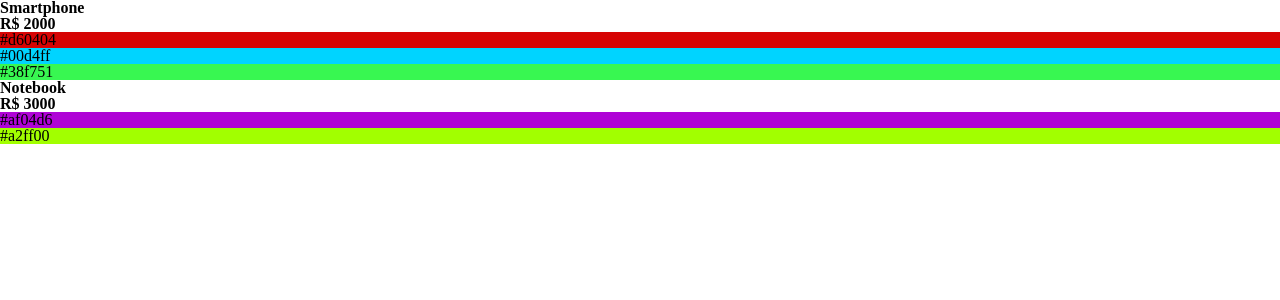
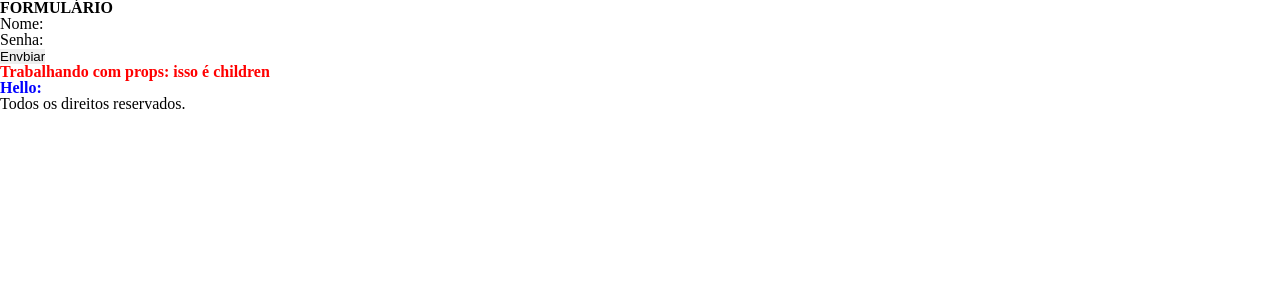
Before and after one commit to ptrktodev/ReactJS-Study, a React (Create React App) app: page / in a window 1280 px wide. Shown: the top 300 px of the page. Built offline with nearby package versions, Linux system fonts and the light colour scheme.

Commit message:
...props

```diff
--- a/src/App.js
+++ b/src/App.js
@@ -1,59 +1,26 @@
 import React from 'react';
+import Header from './Header';
+import Footer from './Footer';
+import Form from './Form/Form';
+
+const Titulo = ({cor, text, children}) => { // ->  props com desestruturação
+  return <h1 style={{color: cor}}>{text}: {children}</h1>
+}
 
 const App = () => {
 
-  const produtos = [
-    {
-      id: 1,
-      nome: 'Smartphone',
-      preco: 'R$ 2000',
-      cores: ['#d60404', '#00d4ff', '#38f751']
-    },
-    {
-      id: 2,
-      nome: 'Notebook',
-      preco: 'R$ 3000',
-      cores: ['#af04d6', '#a2ff00']
-    },
-    {
-      id: 3,
-      nome: 'Tablet',
-      preco: 'R$ 1500',
-      cores: ['#0328c7', '#c7c603']
-    },
-  ]
+  return (
+    <header>
+      <>
+        <Header />
+        <Form />
+        <Titulo cor='red' text='Trabalhando com props'>isso é children</Titulo>
+        <Titulo cor='blue' text='Hello'/>
+        <Footer />
+      </>
+    </header>
+  )
 
-  const livros = [
-    {nome: "Uma viagem", ano: 1998},
-    {nome: "O Castelo", ano: 1830},
-    {nome: "Filosofia da Vida", ano: 1728}
-  ]
-
-  let dadosFiltrados = produtos.filter(({preco})=>
-      Number(preco.replace('R$', '')) > 1600
-    )
-
-  return (
-    <div>
-      <section>
-            {dadosFiltrados
-              .map(({id, nome, preco, cores})=>
-                <div key={id}>
-                  <h1>{nome}</h1>
-                  <h3>{preco}</h3>
-                  <ul>
-                    {cores.map((cor)=>
-                      <li key={cor} style={{backgroundColor: cor}}>
-                        {cor}
-                      </li>
-                    )}
-                  </ul>
-                </div>
-              )}
-
-      </section>
-    </div>
-  )
 }
 
 export default App;
--- /dev/null
+++ b/src/Footer.js
@@ -0,0 +1,11 @@
+import React from 'react'
+
+const Footer = () => {
+  return (
+    <div>
+        <p>Todos os direitos reservados.</p>
+    </div>
+  )
+}
+
+export default Footer
--- /dev/null
+++ b/src/Form/Button.js
@@ -0,0 +1,10 @@
+import React from 'react'
+
+const Button = (items) => {
+
+  return (
+    <button> Envbiar </button>
+  )
+}
+
+export default Button
--- /dev/null
+++ b/src/Form/Form.js
@@ -0,0 +1,22 @@
+import React from 'react'
+import Button from './Button'
+import Input from './Input'
+
+const Form = () => {
+
+  const arr = ['item 1', 'item 2']
+
+  return (
+    <div>
+      <p>
+          <Input id='email' label="Nome:" required/>
+      </p>
+      <p>
+          <Input id='pass' label="Senha:" type='password' required/>
+      </p>
+      <Button items={arr}/>
+    </div>
+  )
+}
+
+export default Form
--- /dev/null
+++ b/src/Form/Input.js
@@ -0,0 +1,11 @@
+import React from 'react'
+
+const Input = ({id, label, ...props}) => {
+  return (
+    <div>
+      <label style={{marginRight: '10px'}} htmlFor={id}>{label}</label>
+      <input id={id} type='text'{...props}/>
+    </div>
+)}
+
+export default Input
--- /dev/null
+++ b/src/Header.js
@@ -0,0 +1,13 @@
+import React from 'react'
+
+const Header =() => {
+
+    return (
+        <div>
+            <h1>FORMULÁRIO</h1>
+        </div>
+    )
+
+}
+
+export default Header
```
